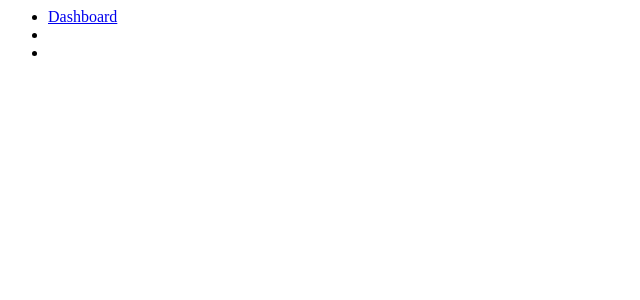
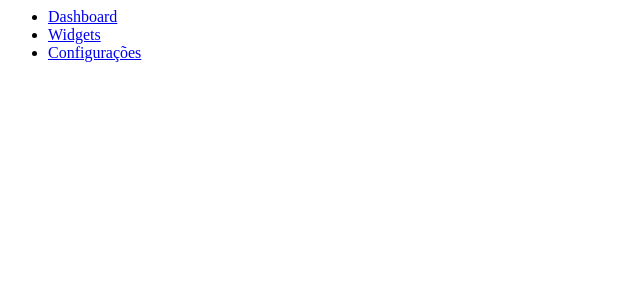
Before and after one commit to leticiaoliveira-gith/aprendendo, a React (Vite) app in the folder workshop-nav/: page / in a window 1280 px wide. Shown: the top 300 px of the page, without its empty margins (0-640 px from the left). Built offline with nearby package versions, Linux system fonts and the light colour scheme.

Commit message:
Passo 6 concluído

```diff
--- a/workshop-nav/src/App.jsx
+++ b/workshop-nav/src/App.jsx
@@ -1,13 +1,32 @@
+// Definindo o componente Navbar
 export const Navbar = () => {
   return (
     <nav className="navbar">
       <ul>
         <li className="nav-item">
-          <a href="#">Dashboard</a>
+          <a href='#'>Dashboard</a>
         </li>
-        <li className="nav-item"></li>
-        <li className="nav-item"></li>
+        <li className="nav-item">
+          <a href='#'>Widgets</a>
+        </li>
+        <li className="nav-item">
+            <a href="#">Configurações</a>
+        </li>
       </ul>
     </nav>
   )
 }
+
+// O componente principal que o main.jsx chama
+function App() {
+  return (
+    <div className="container">
+      <Navbar />
+      <main className="main-content">
+        <h1>Meu Dashboard</h1>
+      </main>
+    </div>
+  )
+}
+
+export default App
```
